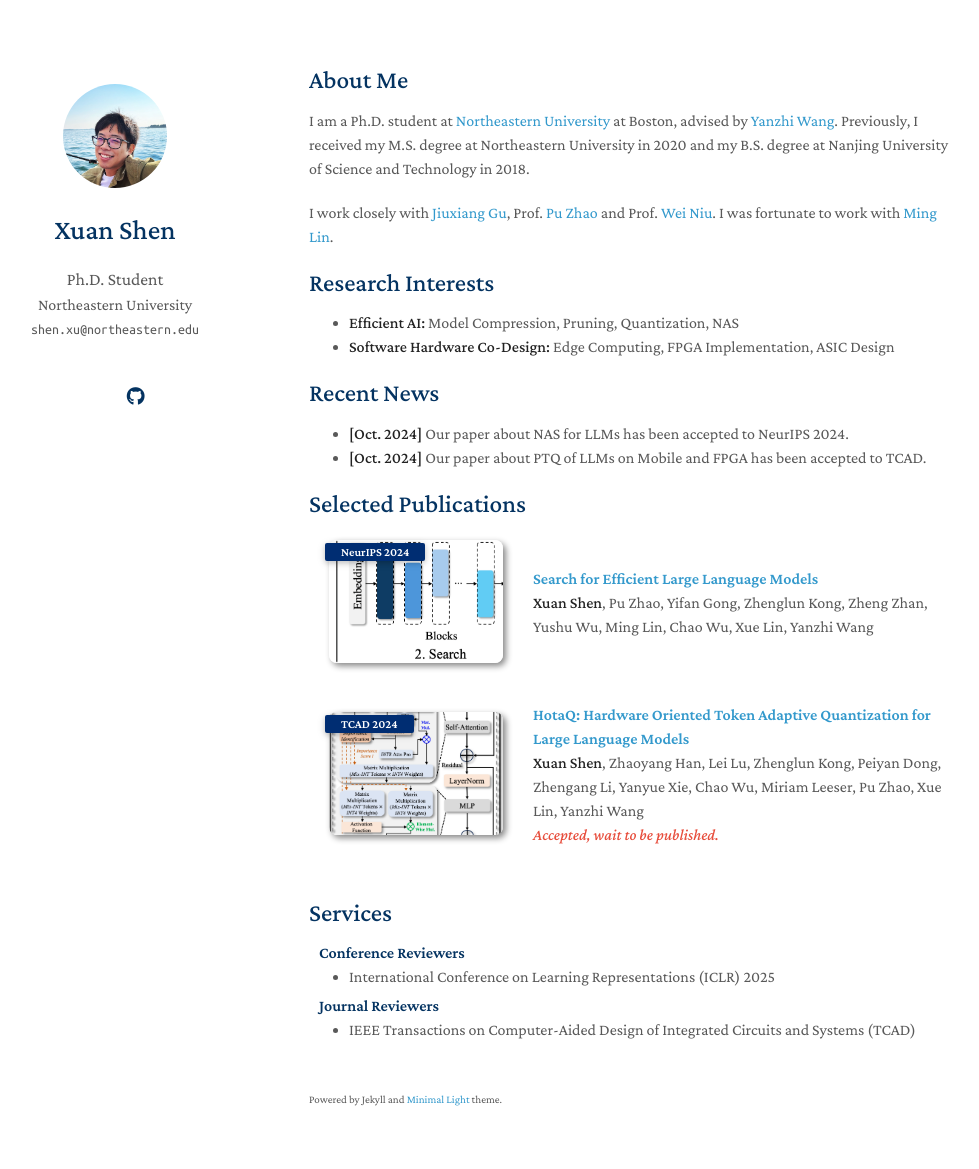
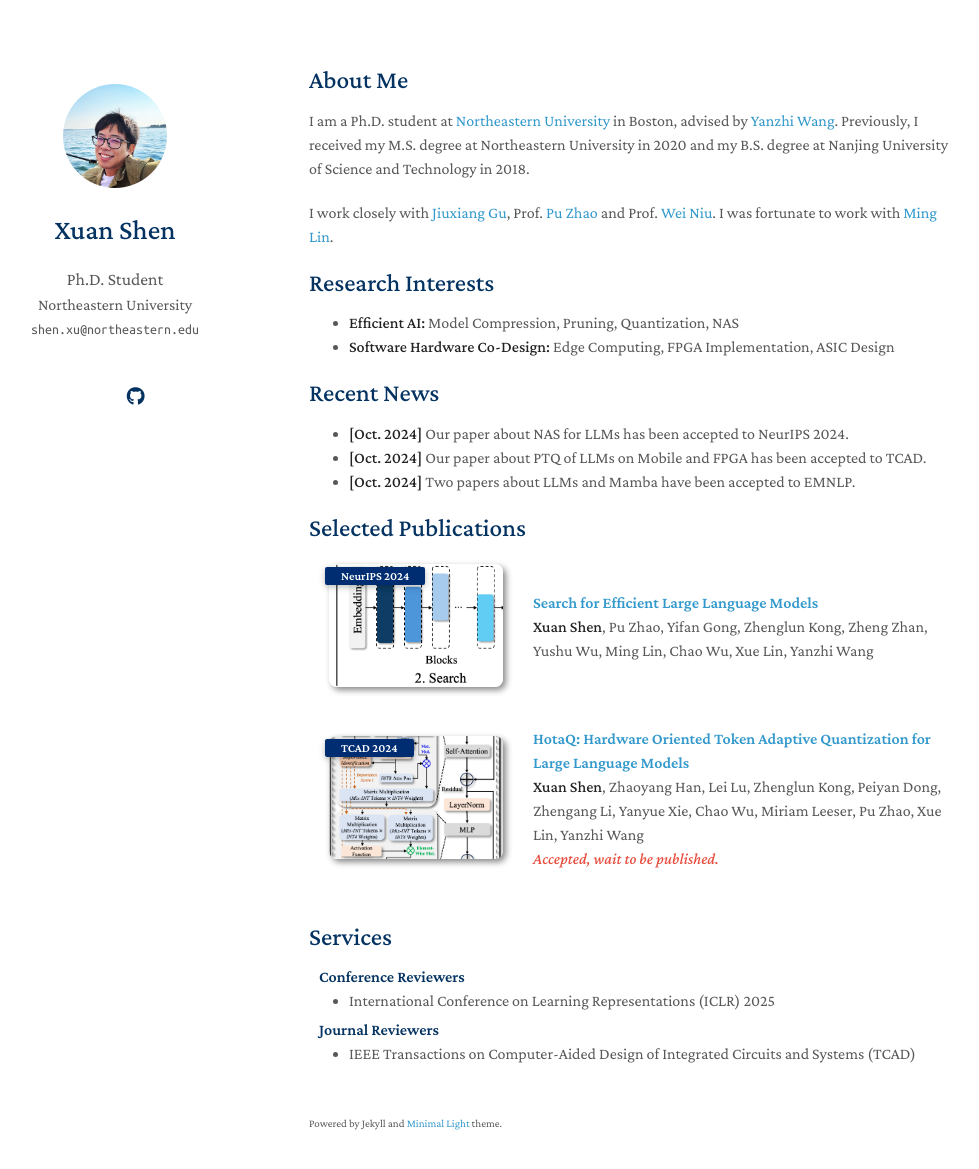
Before and after one commit to shawnricecake/shawnricecake.github.io, a Jekyll site: the page built from index.md, in a window 1280 px wide and 1204 px high. Shown: the top 1169 px of the window, without its empty margins (161-1140 px from the left). Built offline with Jekyll 4.4.1, drawn with Linux system fonts in a browser that asks for light colours; a style sheet for code colours, icons or effects is not loaded; our own code applies the rules of GitHub Pages for plain Markdown files.

Commit message:
Update index.md

```diff
--- a/index.md
+++ b/index.md
@@ -4,7 +4,7 @@ layout: homepage
 
 ## About Me
 
-I am a Ph.D. student at [Northeastern University](https://www.northeastern.edu/) at Boston, advised by [Yanzhi Wang](https://coe.northeastern.edu/people/wang-yanzhi/). Previously, I received my M.S. degree at Northeastern University in 2020 and my B.S. degree at Nanjing University of Science and Technology in 2018.
+I am a Ph.D. student at [Northeastern University](https://www.northeastern.edu/) in Boston, advised by [Yanzhi Wang](https://coe.northeastern.edu/people/wang-yanzhi/). Previously, I received my M.S. degree at Northeastern University in 2020 and my B.S. degree at Nanjing University of Science and Technology in 2018.
 
 I work closely with [Jiuxiang Gu](https://gujiuxiang.com/), Prof. [Pu Zhao](https://puzhao.info/) and Prof. [Wei Niu](https://www.niuwei.info/).
 I was fortunate to work with [Ming Lin](https://minglin-home.github.io/).
@@ -18,6 +18,7 @@ I was fortunate to work with [Ming Lin](https://minglin-home.github.io/).
 
 - **[Oct. 2024]** Our paper about NAS for LLMs has been accepted to NeurIPS 2024.
 - **[Oct. 2024]** Our paper about PTQ of LLMs on Mobile and FPGA has been accepted to TCAD.
+- **[Oct. 2024]** Two papers about LLMs and Mamba have been accepted to EMNLP.
 
 {% include_relative _includes/publications.md %}
 
```
